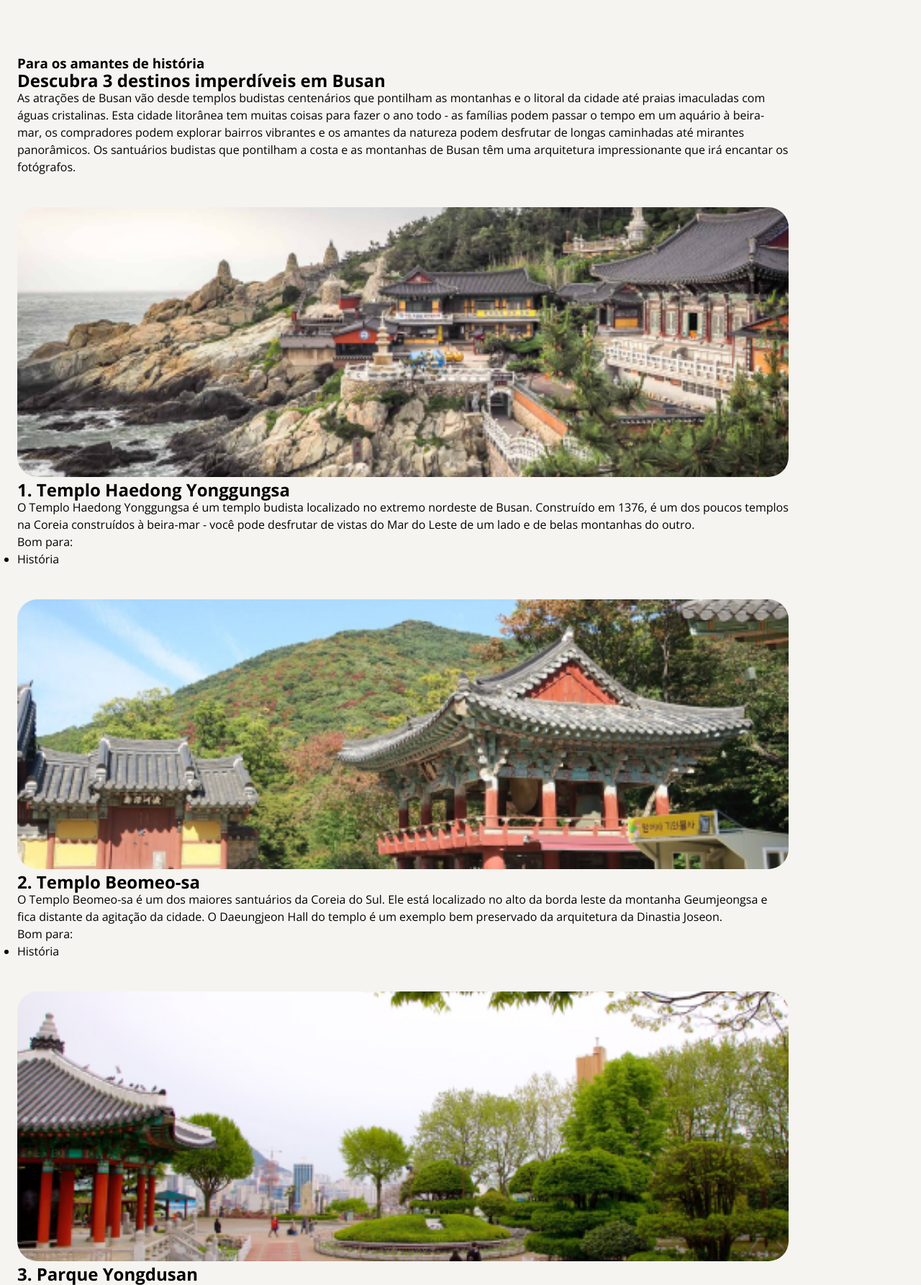
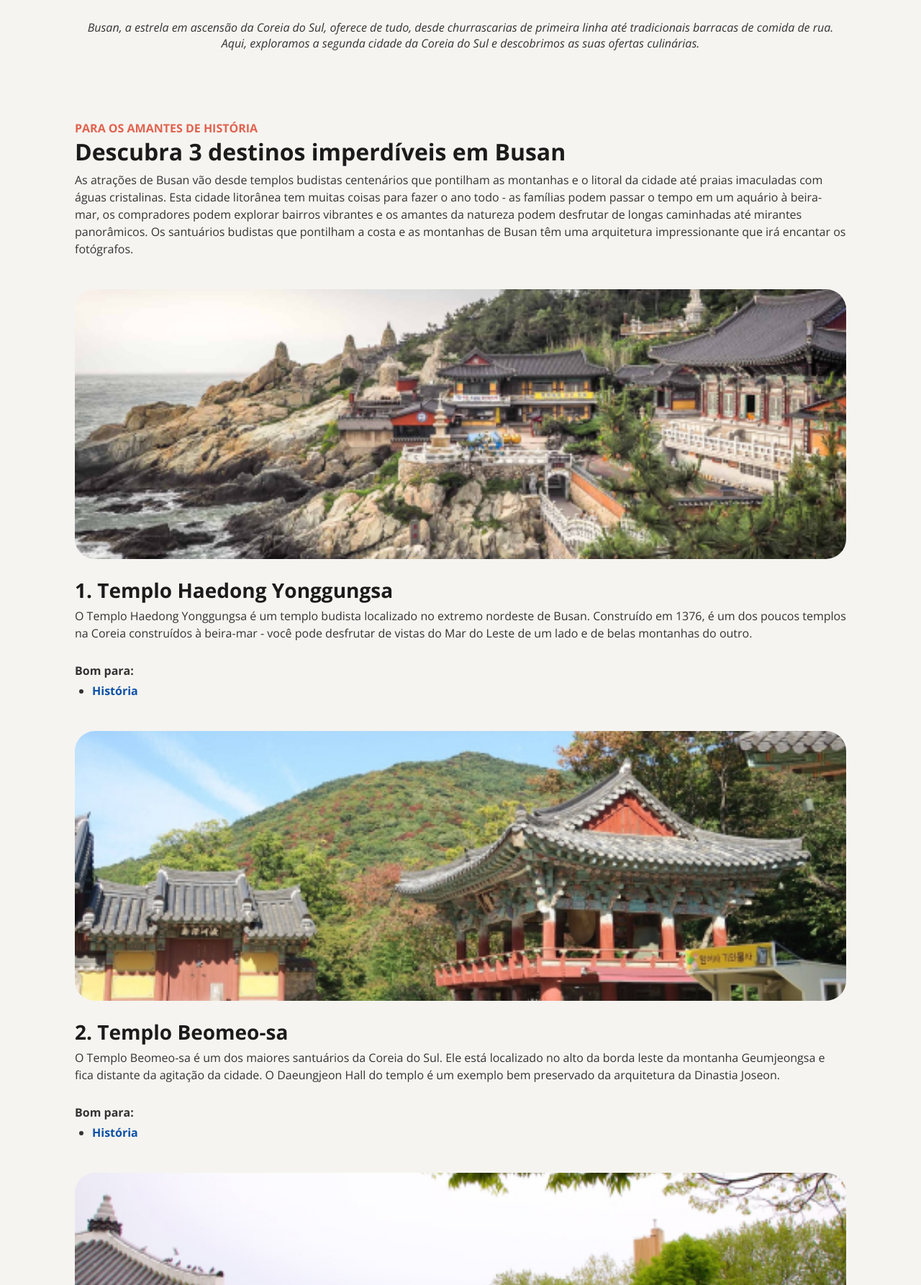
Before and after one commit to matheusmomoa/projeto-local-turistico-fullstack, a plain HTML site: page index.html in a window 1280 px wide. Shown: the part 793-2579 px from the top of the page at 72% size. Drawn offline with nearby package versions, Linux system fonts and the light colour scheme.

Commit message:
Font editing

```diff
--- a/index.html
+++ b/index.html
@@ -14,10 +14,10 @@
 <body>
   <div>
     <main class="busan">
-        <h3>Sua próxima viagem</h3>
+        <header class="title">Sua próxima viagem<header>
         <h1>Conheça Busan</h1>
         <img src="/assets/Image_01.jpg" alt="Imagem aérea da cidade de Busan, na Coreia do Sul">
-        <p>
+        <p class="subtitle">
           Busan, a estrela em ascensão da Coreia do Sul, oferece de tudo, desde churrascarias de primeira linha até tradicionais barracas de comida de rua. Aqui, exploramos a segunda cidade da Coreia do Sul e descobrimos as suas ofertas culinárias.
         </p>
     </main>
@@ -26,45 +26,48 @@
   <div>
     <main>
       <section id="destines">
-        <h3>Para os amantes de história</h3>
-        <h1>Descubra 3 destinos imperdíveis em Busan</h1>
+        <header class="title">Para os amantes de história</header>
+        <h2>Descubra 3 destinos imperdíveis em Busan</h2>
         <p>
           As atrações de Busan vão desde templos budistas centenários que pontilham as montanhas e o litoral da cidade até praias imaculadas com águas cristalinas. Esta cidade litorânea tem muitas coisas para fazer o ano todo - as famílias podem passar o tempo em um aquário à beira-mar, os compradores podem explorar bairros vibrantes e os amantes da natureza podem desfrutar de longas caminhadas até mirantes panorâmicos. Os santuários budistas que pontilham a costa e as montanhas de Busan têm uma arquitetura impressionante que irá encantar os fotógrafos.
         </p>
       </section>
       <section id="haedong">
         <img src="/assets/Image_02.jpg" alt="Fotografia do Templo Haedong Yonggungsa">
-        <h2>1. Templo Haedong Yonggungsa</h2>
+        <h3>1. Templo Haedong Yonggungsa</h3>
         <p>
           O Templo Haedong Yonggungsa é um templo budista localizado no extremo nordeste de Busan. Construído em 1376, é um dos poucos templos na Coreia construídos à beira-mar - você pode desfrutar de vistas do Mar do Leste de um lado e de belas montanhas do outro.
+          <br><br>
+          <p class="list">Bom para:</p>
         </p>
-        <p>Bom para:</p>
         <ul>
-          <li>História</li>
+          <li class="blue">História</li>
         </ul>
       </section>
       <section id="beomeo">
         <img src="/assets/Image_03.jpg" alt="Fotografia do Templo Beomeo-sa">
-        <h2>2. Templo Beomeo-sa</h2>
+        <h3>2. Templo Beomeo-sa</h3>
         <p>
           O Templo Beomeo-sa é um dos maiores santuários da Coreia do Sul. Ele está localizado no alto da borda leste da montanha Geumjeongsa e fica distante da agitação da cidade. O Daeungjeon Hall do templo é um exemplo bem preservado da arquitetura da Dinastia Joseon.
+          <br><br>
+          <p class="list">Bom para:</p>
         </p>
-        <p>Bom para:</p>
         <ul>
-          <li>História</li>
+          <li class="blue">História</li>
         </ul>
       </section>
       <section id="yongdusan">
         <img src="/assets/Image_04.jpg" alt="Fotografia do Parque Yongdusan">
-        <h2>3. Parque Yongdusan</h2>
+        <h3>3. Parque Yongdusan</h3>
         <p>
           O Parque Yongdusan, localizado no centro de Busan, abriga alguns dos monumentos mais importantes da cidade. Você pode ver vistas espetaculares do topo da Torre Busan, de 120 metros de altura. O parque tem 2 museus - confira os instrumentos musicais tradicionais no Museum of World Folk Instruments e mais de 80 veleiros coreanos no Exhibition Hall of World Model Boats.
+          <br><br>
+          <p class="list">Bom para:</p>
         </p>
-        <p>Bom para:</p>
         <ul>
-          <li>Casais</li>
-          <li>Famílias</li>
-          <li>Orçamento</li>
+          <li class="purple">Casais</li>
+          <li class="pink">Famílias</li>
+          <li class="orange">Orçamento</li>
         </ul>
       </section>
     </main>
--- a/style.css
+++ b/style.css
@@ -10,6 +10,10 @@
 
 body {
   background-color: #F5F4F0;
+  display: grid;
+  place-items: center;
+  height: 100vh;
+  padding-top: 48px;
 }
 
 div {
@@ -29,3 +33,86 @@ div img {
 section img {
   height: 375px;
 }
+
+h1 {
+  font-size: 36px;
+}
+
+h2 {
+  font-size: 32px;
+}
+
+h3 {
+  font-size: 28px;
+  margin-top: 18px;
+}
+
+h1, h2, h3 {
+  font-weight: bold;
+  color: #1B1B1B;
+  text-transform: initial;
+  line-height: 140%;
+}
+
+p {
+  font-size: 16px;
+  color: #333333;
+  text-transform: initial;
+  font-weight: normal;
+  margin-top: 4px;
+}
+
+.list {
+  font-weight: bold;
+}
+
+.title {
+  text-transform: uppercase;
+  color: #E1624F;
+  font-weight: bold;
+  line-height: 22px;
+}
+
+.subtitle {
+  font-style: italic;
+  text-align: center;
+  line-height: 22px;
+  margin-top: 24px;
+  font-size: 16px;
+  color: #333333;
+}
+
+ul {
+  padding-left: 24px;
+  font-weight: bold;
+}
+
+ul li::marker {
+  color: #333333;
+}
+
+.blue {
+  color: #0C51A7;
+}
+
+.purple {
+  color: #591B98;
+}
+
+.pink {
+  color: #E5245E;
+}
+
+.orange {
+  color: #E95E10;
+}
+
+footer {
+  color: #333333;
+  padding: 48px;
+}
+
+footer img {
+  vertical-align: middle;
+  fill: #333333;
+}
```
